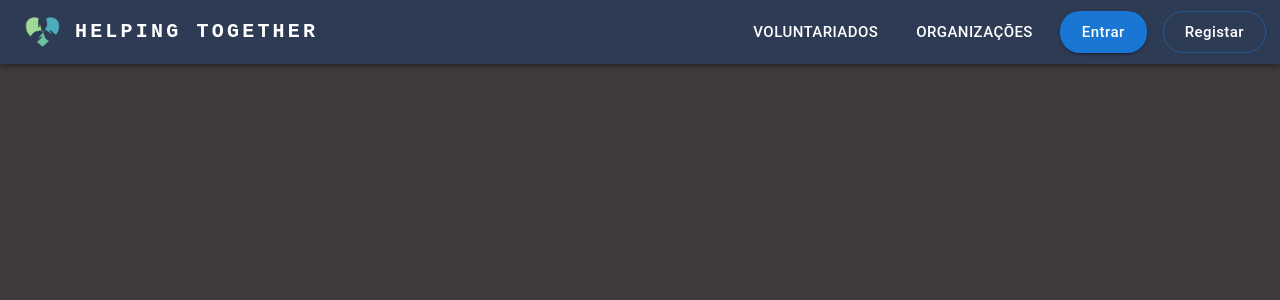
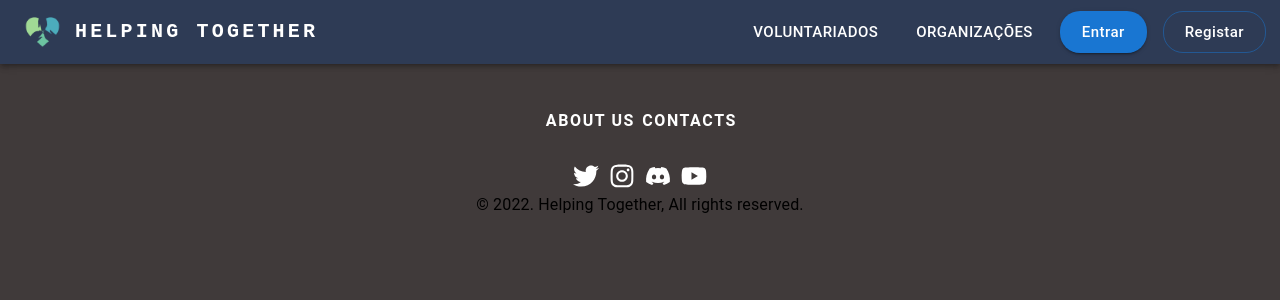
Before and after one commit to AfonsoBatista7/HelpingTogether, a React (Create React App) app: page / in a window 1280 px wide. Shown: the top 300 px of the page. Built offline with nearby package versions, Linux system fonts and the light colour scheme.

Commit message:
Footer :D

```diff
--- a/src/components/Footer/footer.js
+++ b/src/components/Footer/footer.js
@@ -1,10 +1,108 @@
+import { Typography, Link, Grid } from "@mui/material";
+import { FaTwitter, FaInstagram, FaDiscord, FaYoutube } from "react-icons/fa";
 
-const Footer = () => {
-  return (
-    <div>
+import style from "./Footer.module.css";
 
-    </div>
-  )
+function Footer(props) {
+    const preventDefault = (event) => event.preventDefault();
+    return (
+        <footer className={style.footer}>
+            <Grid
+                container
+                direction="row"
+                alignItems="center"
+                justifyContent="center"
+            >
+                <Grid item xs={1}>
+                    <Typography
+                        style={{
+                            fontWeight: 700,
+                            textTransform: "uppercase",
+                            letterSpacing: ".1rem",
+                            textAlign: 'center'
+                        }}
+                    >
+                        <Link
+                            href="#home"
+                            style={{
+                                color: "white",
+                                textDecoration: "none",
+                            }}
+                            onClick={preventDefault}
+                        >
+                            About Us
+                        </Link>
+                    </Typography>
+                </Grid>
+                <Grid item xs={1}>
+                    <Typography
+                        style={{
+                            fontWeight: 700,
+                            textTransform: "uppercase",
+                            letterSpacing: ".1rem",
+                            textAlign: 'center'
+                        }}
+                    >
+                        <Link
+                            href="#home"
+                            style={{
+                                color: "white",
+                                textDecoration: "none",
+                            }}
+                            onClick={preventDefault}
+                        >
+                            Contacts
+                        </Link>
+                    </Typography>
+                </Grid>
+            </Grid>
+            <Grid
+                container
+                direction="column"
+                justifyContent="flex-start"
+                alignItems="center"
+                style={{
+                    marginTop: "30px",
+                }}
+            >
+                <Grid item xs={4}>
+                    <Link
+                        href="https://twitter.com/"
+                        className={style.footerLink}
+                        target="_blank"
+                    >
+                        <FaTwitter size={26} color="#fff" />
+                    </Link>
+                    <Link
+                        href="https://www.instagram.com/"
+                        className={style.footerLink}
+                        target="_blank"
+                    >
+                        <FaInstagram size={26} color="#fff" />
+                    </Link>
+                    <Link
+                        href=""
+                        className={style.footerLink}
+                        target="_blank"
+                    >
+                        <FaDiscord size={26} color="#fff" />
+                    </Link>
+                    <Link
+                        href="https://www.youtube.com/"
+                        className={style.footerLink}
+                        target="_blank"
+                    >
+                        <FaYoutube size={26} color="#fff" />
+                    </Link>
+                </Grid>
+                <Grid item xs={4}>
+                    <Typography>
+                        © 2022. Helping Together, All rights reserved.
+                    </Typography>
+                </Grid>
+            </Grid>
+        </footer>
+    );
 }
 
-export default Footer
+export default Footer;
--- a/src/components/Footer/footer.module.css
+++ b/src/components/Footer/footer.module.css
@@ -0,0 +1,13 @@
+.footer {
+    margin: 45px;
+}
+
+.footerSocialContainer {
+    display: flex;
+    justify-content: center;
+}
+
+.footerLink {
+    margin-left: 5px !important;
+    margin-right: 5px !important;
+}
```
